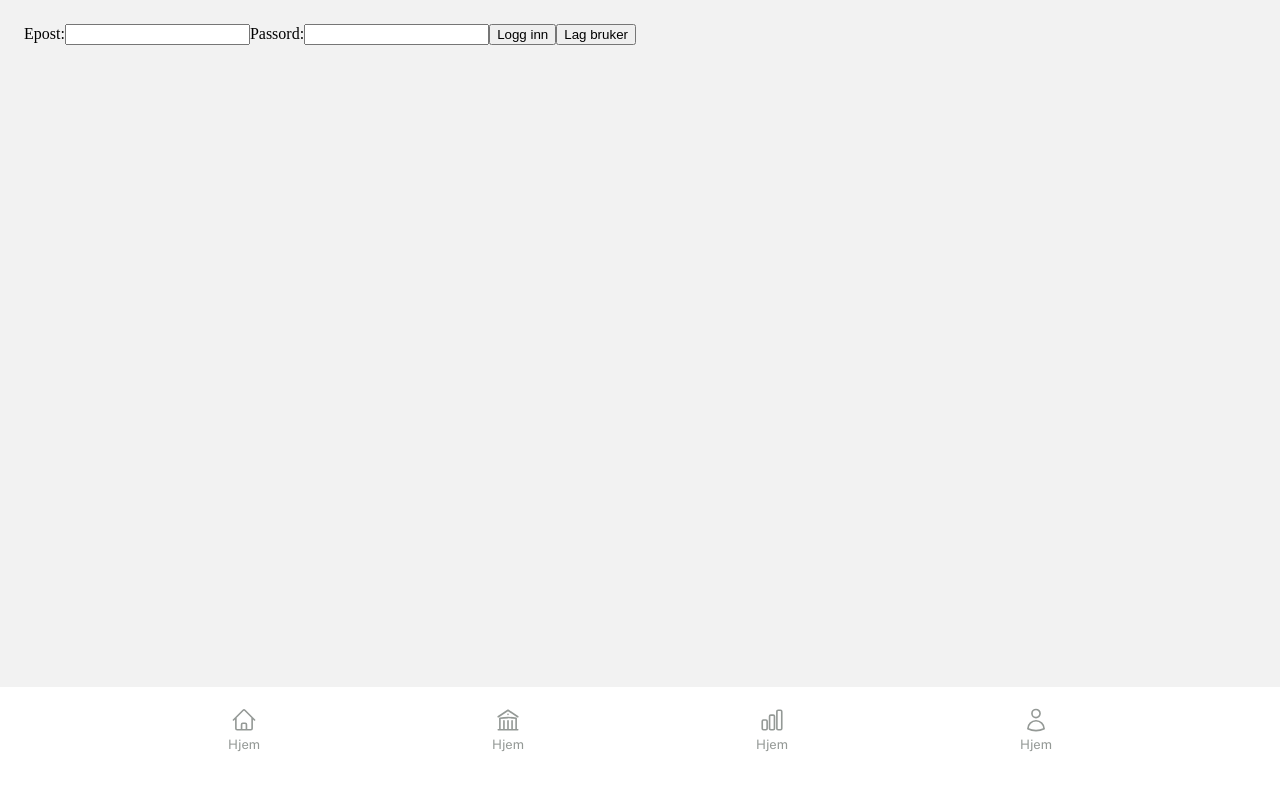
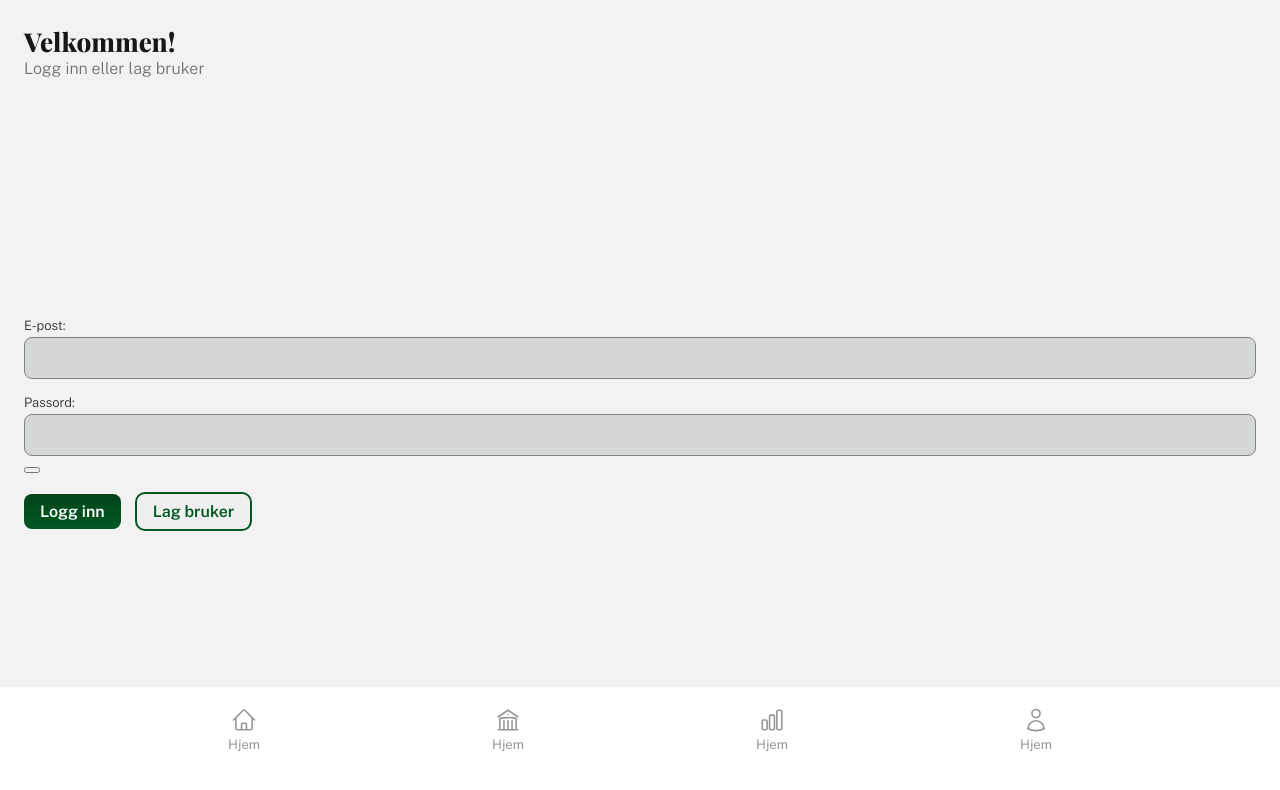
Before and after one commit to christofferihennie/Untitled, a Next.js app: page /login in a window 1280 px wide. Shown: the top 790 px of the page. Built offline with nearby package versions, Linux system fonts and the light colour scheme; a web font is replaced by a local one.

Commit message:
Fixed login to show error message and styled it

```diff
--- a/app/(auth)/login/actions.ts
+++ b/app/(auth)/login/actions.ts
@@ -1,46 +1,58 @@
-'use server'
+'use server';
 
-import { revalidatePath } from 'next/cache'
-import { redirect } from 'next/navigation'
+import { revalidatePath } from 'next/cache';
+import { redirect } from 'next/navigation';
 
-import { createClient } from '@/utils/supabase/server'
+import { createClient } from '@/utils/supabase/server';
 
-export async function login(formData: FormData) {
-    const supabase = createClient()
+export async function login(_previousState: any, formData: FormData) {
+    const supabase = createClient();
 
     // type-casting here for convenience
     // in practice, you should validate your inputs
     const data = {
         email: formData.get('email') as string,
         password: formData.get('password') as string,
+    };
+
+    const { error } = await supabase.auth.signInWithPassword(data);
+
+    if (error) {
+        return {
+            code: error.status,
+            message:
+                error.code == 'invalid_credentials'
+                    ? 'Brukernavn eller passord er feil.'
+                    : 'Det oppsto en feil prøv igjen senere',
+        };
     }
 
-    const { error } = await supabase.auth.signInWithPassword(data)
-
-    if (error) {
-        redirect('/error')
-    }
-
-    revalidatePath('/', 'layout')
-    redirect('/')
+    revalidatePath('/', 'layout');
+    redirect('/');
 }
 
 export async function signUp(formData: FormData) {
-    const supabase = createClient()
+    const supabase = createClient();
 
     // type-casting here for convenience
     // in practice, you should validate your inputs
     const data = {
         email: formData.get('email') as string,
         password: formData.get('password') as string,
+    };
+
+    const { error } = await supabase.auth.signUp(data);
+
+    if (error) {
+        redirect('/error');
     }
 
-    const { error } = await supabase.auth.signUp(data)
+    revalidatePath('/', 'layout');
+    redirect('/');
+}
 
-    if (error) {
-        redirect('/error')
-    }
-
-    revalidatePath('/', 'layout')
-    redirect('/')
+export async function signOutAction() {
+    const supabase = createClient();
+    await supabase.auth.signOut();
+    return redirect('/sign-in');
 }
--- a/app/(auth)/login/page.tsx
+++ b/app/(auth)/login/page.tsx
@@ -1,14 +1,49 @@
-import { login, signUp } from './actions'
+'use client';
+
+import Header from '@/components/header';
+import styles from '@/styles/pages/login.module.scss';
+import { login, signUp } from './actions';
+import { useFormState } from 'react-dom';
+
+const initialState: any = {
+    code: '',
+    message: '',
+};
 
 export default function LoginPage() {
+    const [state, loginAction] = useFormState(login, initialState);
+
     return (
-        <form>
-            <label htmlFor="email">Epost:</label>
-            <input id="email" name="email" type="email" required />
-            <label htmlFor="password">Passord:</label>
-            <input id="password" name="password" type="password" required />
-            <button formAction={login}>Logg inn</button>
-            <button formAction={signUp}>Lag bruker</button>
-        </form>
-    )
+        <>
+            <Header heading='Velkommen!' subheading='Logg inn eller lag bruker' />
+            <div className={styles.center}>
+                <form className={styles.form}>
+                    <div className={styles.email}>
+                        <label htmlFor='email'>E-post:</label>
+                        <input id='email' name='email' type='email' required />
+                    </div>
+                    <div className={styles.password}>
+                        <label htmlFor='password'>Passord:</label>
+                        <input id='password' name='password' type='password' required />
+                        <button></button>
+                    </div>
+                    <div className={styles.buttons}>
+                        <button formAction={loginAction} className={styles.login}>
+                            Logg inn
+                        </button>
+                        <button formAction={signUp} className={styles.signUp}>
+                            Lag bruker
+                        </button>
+                    </div>
+                </form>
+                {state?.code ? (
+                    <p className={styles.error_message}>
+                        {state.code}: {state.message}
+                    </p>
+                ) : (
+                    ''
+                )}
+            </div>
+        </>
+    );
 }
--- a/app/page.tsx
+++ b/app/page.tsx
@@ -23,7 +23,7 @@ const todayFormatted = () => {
     return `${date.getDate()}. ${months[date.getMonth()]}, ${date.getFullYear()}`;
 };
 
-export default async function Home() {
+export default async function HomePage() {
     const supabase = createClient();
     const { data: user, error } = await supabase.from('user').select('firstname').single();
 
--- /dev/null
+++ b/styles/pages/login.module.scss
@@ -0,0 +1,81 @@
+@import '../variables';
+
+.center {
+    margin-top: calc($spacing-huge * 10);
+    width: 100%;
+    display: flex;
+    flex-direction: column;
+    justify-content: center;
+}
+
+.form {
+    all: unset;
+    width: 100%;
+}
+
+.email {
+    margin-bottom: $spacing-large;
+}
+
+.password {
+    margin-bottom: $spacing-xlarge;
+}
+
+.email, .password {
+    label {
+        display: block;
+        font-family: $public-sans;
+        font-weight: 300;
+        font-size: $font-size-xsmall;
+        color: $color-gray-1000;
+        margin-bottom: $spacing-xxsmall;
+    }
+
+    input {
+        width: 100%;
+        box-sizing: border-box;
+        background-color: $color-gray-100;
+        border: 1px solid $color-gray-500;
+        border-radius: 8px;
+        padding: $spacing-medium;
+
+        font-family: $public-sans;
+        font-weight: 400;
+        color: $color-gray-900;
+        font-size: $font-size-small;
+    }
+}
+
+.login, .signUp {
+    padding: $spacing-small $spacing-large;
+    border-radius: 8px;
+    border: none;
+
+    font-family: $public-sans;
+    font-size: $font-size-p;
+    font-weight: 600;
+}
+
+.login {
+    margin-right: $spacing-large;
+    border-radius: 8px;
+    background: $color-green-gradient-900-800;
+
+    font-family: $public-sans;
+    font-size: $font-size-p;
+    font-weight: 600;
+    color: $color-gray-10;
+}
+
+.signUp {
+    outline: 2px solid $color-green-800;
+    color: $color-green-800;
+}
+
+.error_message {
+    height: $font-size-p;
+    font-family: $public-sans;
+    font-size: $font-size-small;
+    font-weight: 400;
+    color: $color-red-800
+}
```
